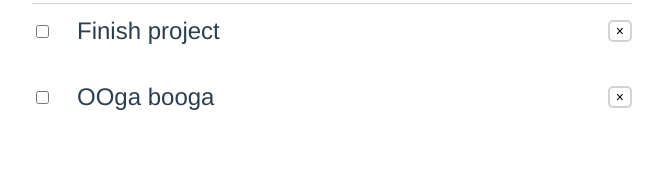
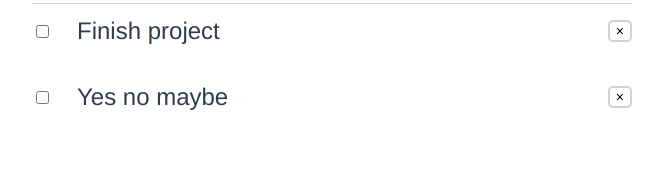
Before and after one commit to remove-checksum/todo-train, a Vue app: page / in a window 1280 px wide. Shown: the part 207-381 px from the top of the page, without its empty margins (308-971 px from the left). Built offline with nearby package versions, Linux system fonts and the light colour scheme.

Commit message:
minor adjustments

```diff
--- a/src/components/TodoList.vue
+++ b/src/components/TodoList.vue
@@ -93,7 +93,7 @@ export default {
         },
         {
           id: 2,
-          title: 'OOga booga',
+          title: 'Yes no maybe',
           completed: false,
           editing: false
         }
```
